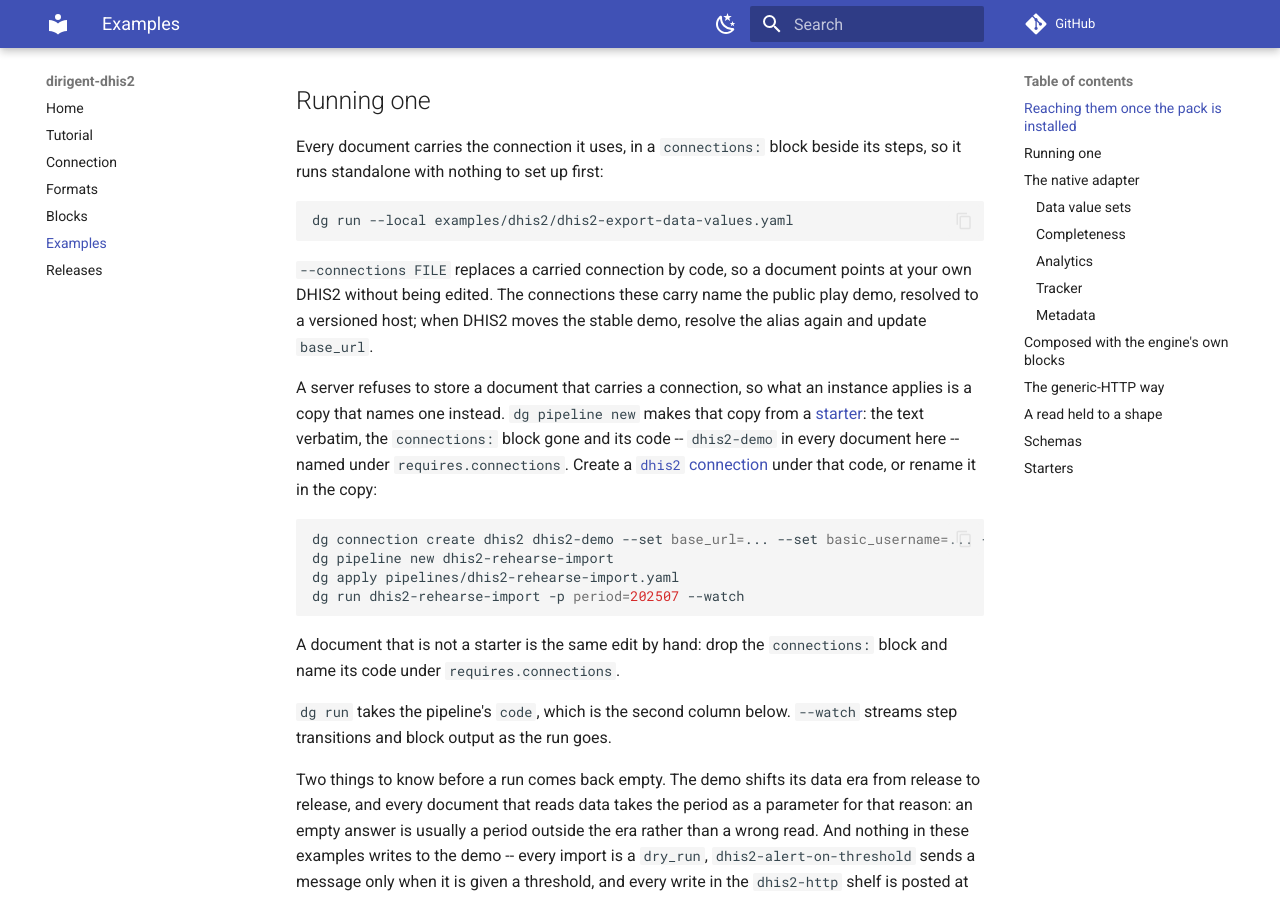
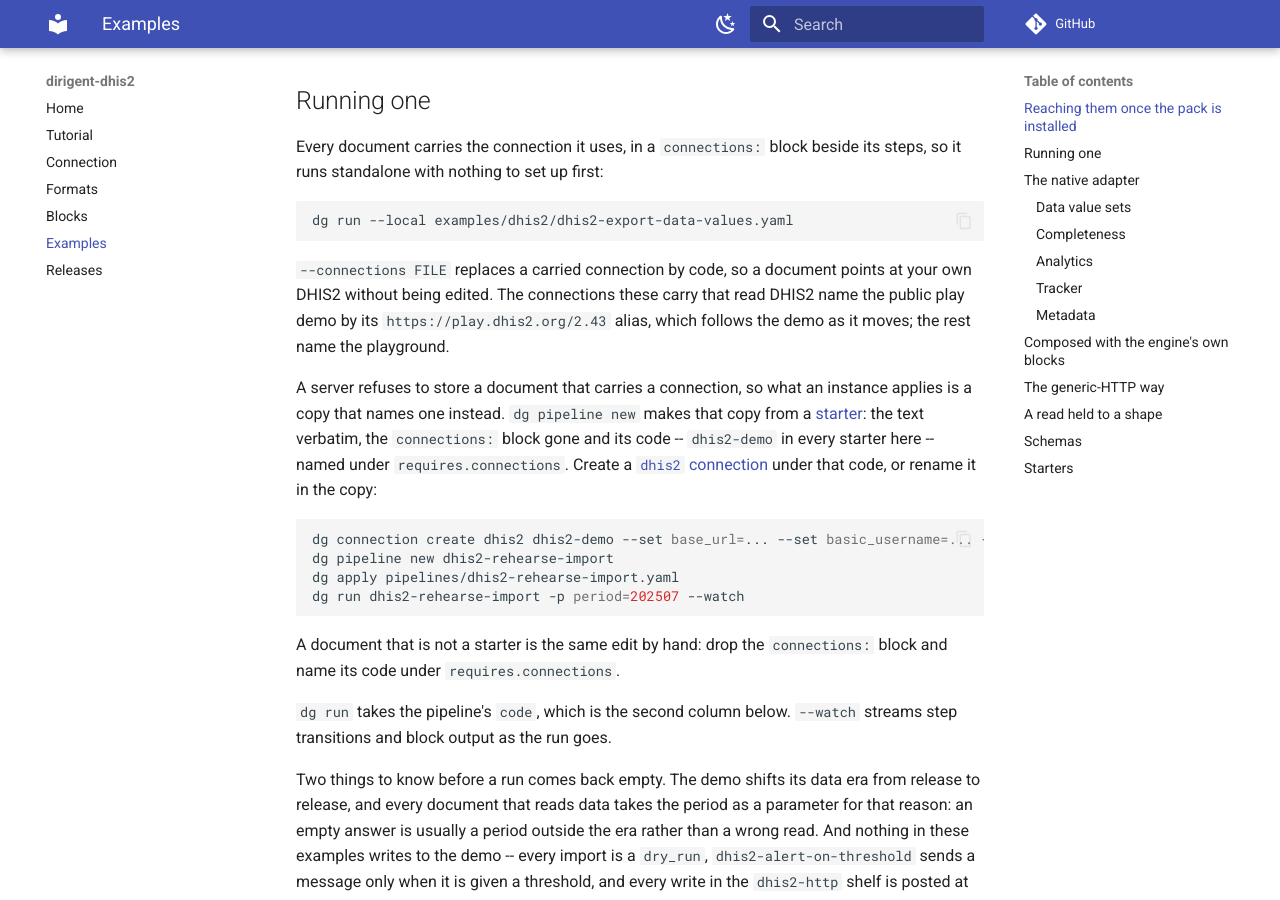
Before and after one commit to winterop-com/dirigent-dhis2, an MkDocs documentation site: the page built from docs/examples.md, in a window 1280 px wide and 900 px high, scrolled down 860 px. Built offline with MkDocs 1.6.1 and Material for MkDocs 9.7.7, drawn with Linux system fonts in a browser that asks for light colours; comment, search, counter and statistics services are not loaded; some of the changed text lies outside the part shown.

Commit message:
docs: the blocks, examples and tutorial pages agree with the pack (#124)

````diff
--- a/docs/examples.md
+++ b/docs/examples.md
@@ -36,13 +36,13 @@
 ```
 
 `--connections FILE` replaces a carried connection by code, so a document points at your own
-DHIS2 without being edited. The connections these carry name the public play demo, resolved to
-a versioned host; when DHIS2 moves the stable demo, resolve the alias again and update
-`base_url`.
+DHIS2 without being edited. The connections these carry that read DHIS2 name the public play demo
+by its `https://play.dhis2.org/2.43` alias, which follows the demo as it moves; the rest name the
+playground.
 
 A server refuses to store a document that carries a connection, so what an instance applies is
 a copy that names one instead. `dg pipeline new` makes that copy from a [starter](#starters):
-the text verbatim, the `connections:` block gone and its code -- `dhis2-demo` in every document
+the text verbatim, the `connections:` block gone and its code -- `dhis2-demo` in every starter
 here -- named under `requires.connections`. Create a [`dhis2` connection](connection.md) under
 that code, or rename it in the copy:
 
@@ -245,7 +245,7 @@
 the documents it belongs beside, tagged `starter`. The menu is
 `dg examples list --plugin dhis2 --starter`.
 
-Each carries the `dhis2-demo` connection like every other document here, so it runs as it
+Each carries the `dhis2-demo` connection, so it runs as it
 stands with `dg run --local`, and a copy is what names that connection instead:
 
 ```bash
````
Also changed, not shown: docs/blocks.md (+4 -4 lines), docs/tutorial.md (+5 -5 lines).
